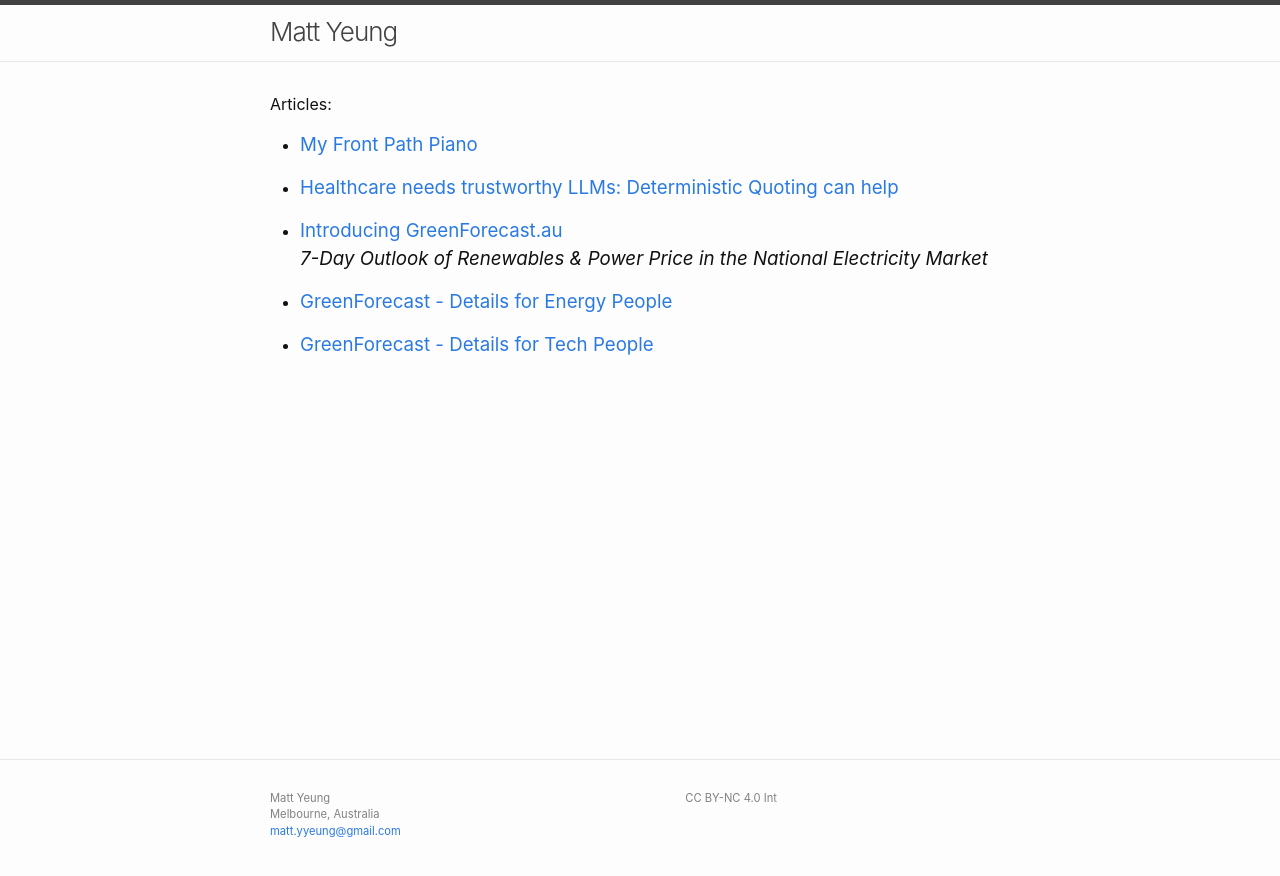
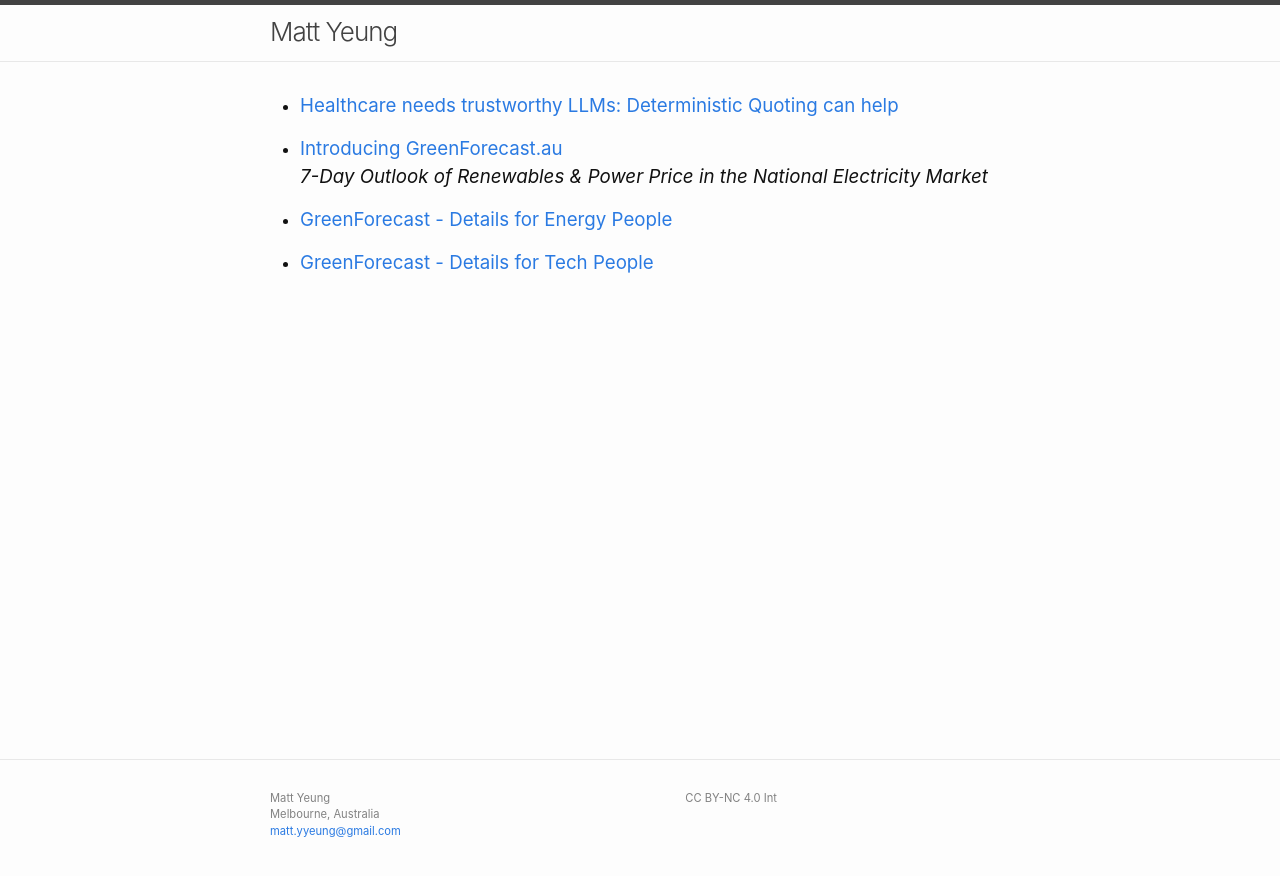
Before and after one commit to mattyyeung/mattyyeung.github.io, a Jekyll site: the page built from index.md, in a window 1280 px wide. Shown: the top 876 px of the page. Built offline with Jekyll 4.4.1, drawn with Linux system fonts in a browser that asks for light colours.

Commit message:
formatting

```diff
--- a/index.md
+++ b/index.md
@@ -9,9 +9,6 @@
 layout: default
 ---
 
-Articles:
-
-- ### [My Front Path Piano](/front-path-piano)
 
 - ### [Healthcare needs trustworthy LLMs: Deterministic Quoting can help](/deterministic-quoting)
 
```
